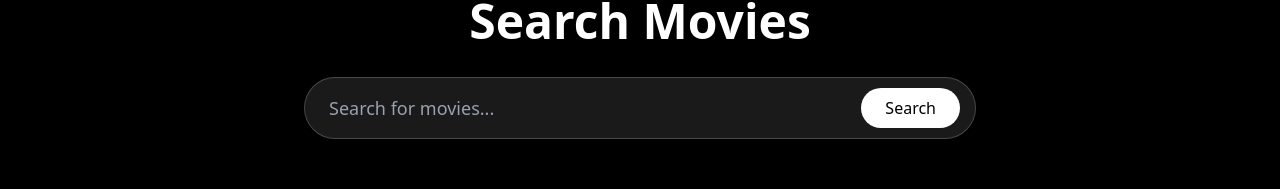
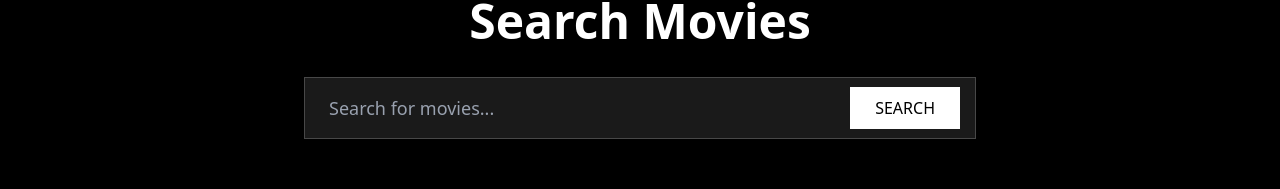
Before and after one commit to zahooronly/cinephilogy, a React (Vite) app: page /search in a window 1280 px wide. Shown: the part 141-330 px from the top of the page. Built offline with nearby package versions, Linux system fonts and the light colour scheme; no server answers; sample sign-in values are in the browser's storage.

Commit message:
feat(layout): update page margins and improve search page

```diff
--- a/src/pages/Contact/index.jsx
+++ b/src/pages/Contact/index.jsx
@@ -51,7 +51,7 @@ const Contact = () => {
   };
 
   return (
-    <div className="mt-[74px] bg-white text-black min-h-screen">
+    <div className="my-[74px] bg-white text-black min-h-screen">
       {/* Hero Section */}
       <div className="relative w-full h-[40vh] overflow-hidden">
         <div className="absolute inset-0">
--- a/src/pages/Home/index.jsx
+++ b/src/pages/Home/index.jsx
@@ -2,7 +2,7 @@ import { Hero } from "../../components/layout/Hero";
 
 const Home = () => {
   return (
-    <div className="mt-[74px]">
+    <div className="my-[74px]">
       <Hero />
     </div>
   );
--- a/src/pages/Movies/index.jsx
+++ b/src/pages/Movies/index.jsx
@@ -11,7 +11,7 @@ const Movies = () => {
       .catch((err) => console.log("Error: ", err));
   }, []);
   return (
-    <div className="mt-[74px] px-4 sm:px-6 md:px-8">
+    <div className="my-[74px] px-4 sm:px-6 md:px-8">
       <div className="flex gap-5 flex-wrap justify-center items-center">
         {movies.map((movie, index) => (
           <PosterCard
--- a/src/pages/Search/index.jsx
+++ b/src/pages/Search/index.jsx
@@ -1,6 +1,8 @@
 import { useState } from "react";
 import { PosterCard } from "../../components/layout/PosterCard";
 import { MoviesAPI } from "../../services/api";
+import { Button } from "../../components/ui/Button";
+import { CTAButton } from "../../components/ui/CTAButton";
 
 const Search = () => {
   const [searchQuery, setSearchQuery] = useState("");
@@ -13,6 +15,7 @@ const Search = () => {
     setIsLoading(true);
     try {
       const response = await MoviesAPI.getSearchedMovies(searchQuery);
+      console.log("response", response);
       setMovies(response.data.results);
     } catch (error) {
       console.error("Error fetching movies:", error);
@@ -22,26 +25,24 @@ const Search = () => {
   };
 
   return (
-    <div className="min-h-screen bg-white mt-[74px]">
+    <div className="min-h-screen bg-white my-[74px]">
       <div className="bg-black py-16 px-4">
         <div className="container mx-auto max-w-4xl">
-          <h1 className="text-4xl md:text-5xl font-bold text-white text-center mb-8">
+          <h1 className="text-4xl md:text-5xl font-extrabold text-white text-center mb-8">
             Search Movies
           </h1>
-          <form onSubmit={handleSearch} className="relative max-w-2xl mx-auto">
+          <form className="relative max-w-2xl mx-auto">
             <input
               type="text"
               value={searchQuery}
               onChange={(e) => setSearchQuery(e.target.value)}
               placeholder="Search for movies..."
-              className="w-full px-6 py-4 text-lg rounded-full bg-white/10 text-white placeholder-gray-400 backdrop-blur-sm border border-white/20 focus:outline-none focus:ring-2 focus:ring-white/50 transition-all duration-300"
+              className="w-full px-6 font-thin py-4 text-lg bg-white/10 text-white placeholder-gray-400 backdrop-blur-sm border border-white/20 focus:outline-none focus:ring-2 focus:ring-white/50 transition-all duration-300"
             />
-            <button
-              type="submit"
-              className="absolute cursor-pointer right-4 top-1/2 -translate-y-1/2 px-6 py-2 bg-white text-black rounded-full font-medium hover:bg-gray-100 transition-colors duration-300"
-            >
-              Search
-            </button>
+
+            <div className="absolute cursor-pointer right-4 top-1/2 -translate-y-1/2">
+              <CTAButton onClick={handleSearch}>Search</CTAButton>
+            </div>
           </form>
         </div>
       </div>
@@ -51,7 +52,9 @@ const Search = () => {
           <div className="text-center text-gray-600">Loading...</div>
         ) : movies.length > 0 ? (
           <div className="grid grid-cols-1 sm:grid-cols-2 md:grid-cols-3 lg:grid-cols-4 gap-6 md:gap-8">
-            {movies.map((movie) => (
+            {movies
+              .filter((movie) => movie.poster_path)
+              .map((movie) => (
                 <PosterCard
                   key={movie.id}
                   title={movie.title}
--- a/src/pages/TV/index.jsx
+++ b/src/pages/TV/index.jsx
@@ -11,7 +11,7 @@ const TV = () => {
       .catch((err) => console.log("Error: ", err));
   }, []);
   return (
-    <div className="mt-[74px] px-4 sm:px-6 md:px-8">
+    <div className="my-[74px] px-4 sm:px-6 md:px-8">
       <div className="flex gap-5 flex-wrap justify-center items-center">
         {tvShows.map((tvShow, index) => (
           <PosterCard
```
Also changed, not shown: src/pages/About/index.jsx (+59 -28 lines). Lines whose indentation alone changed are shown as unchanged.
